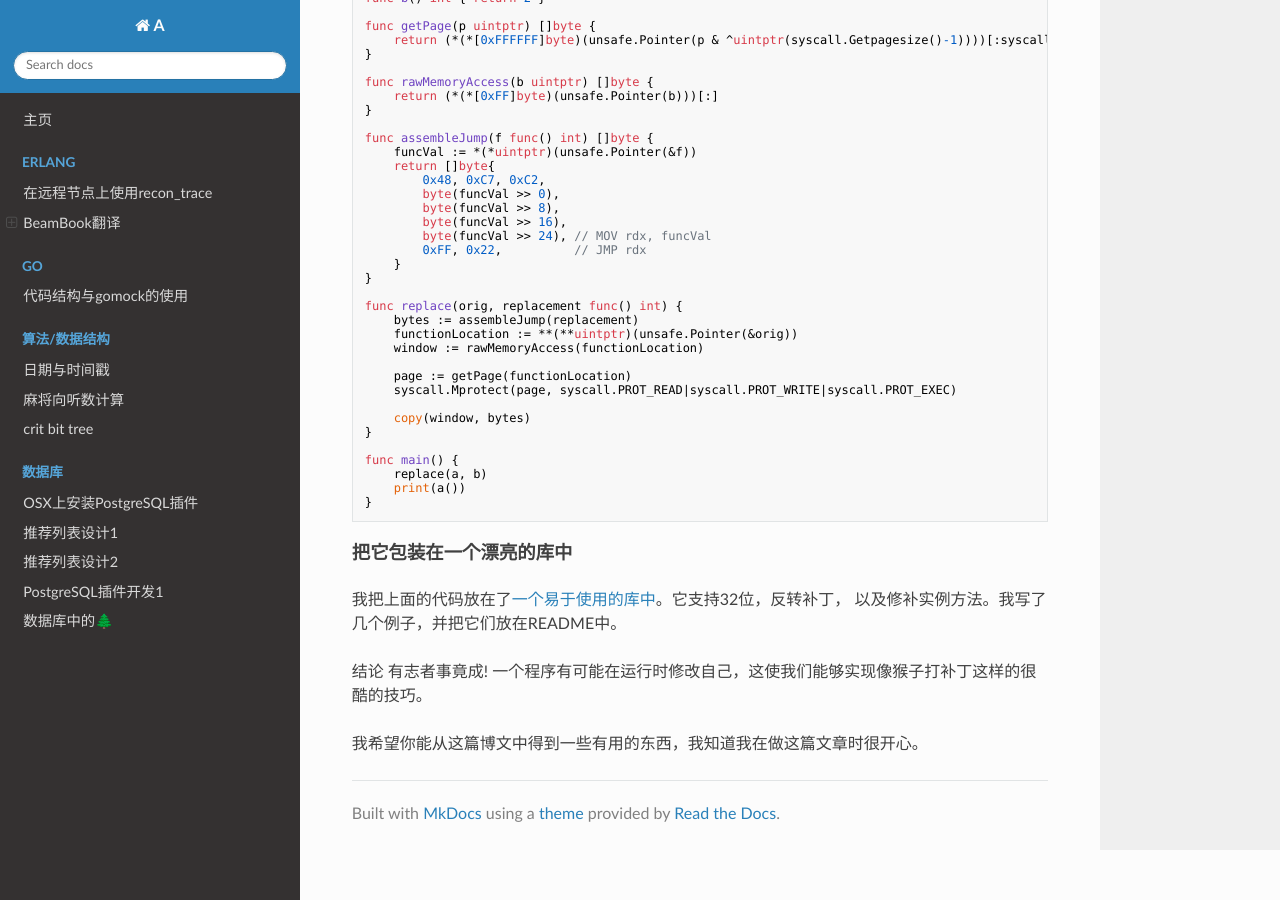
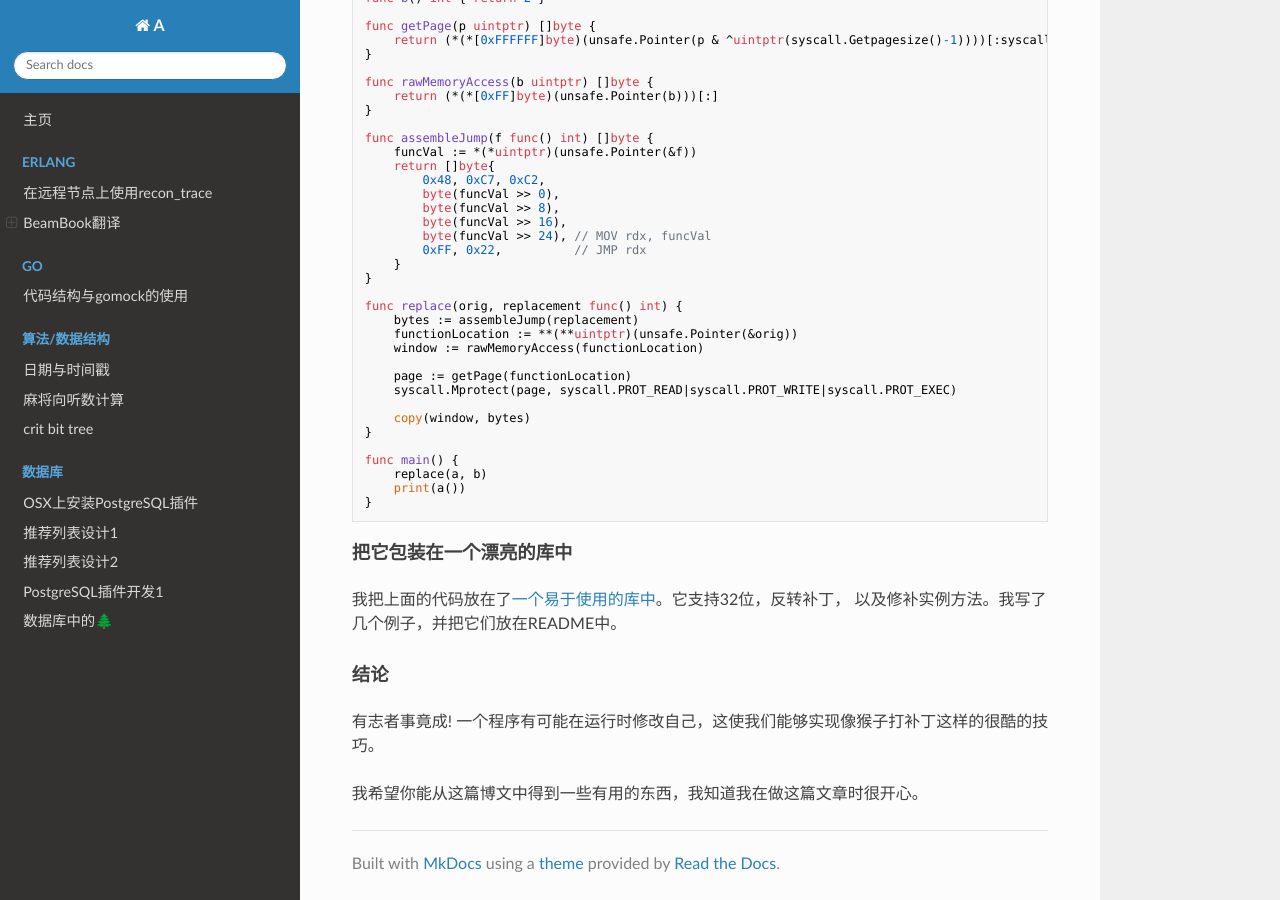
Before and after one commit to mmooyyii/mmooyyii, an MkDocs documentation site: the page built from docs/doc/gomonkey.md, in a window 1280 px wide and 900 px high, scrolled down 5234 px. Built offline with MkDocs 1.6.1, drawn with Linux system fonts in a browser that asks for light colours; nearby versions of some CDN libraries.

```diff
--- a/docs/doc/gomonkey.md
+++ b/docs/doc/gomonkey.md
@@ -235,7 +235,7 @@ func main() {
 我把上面的代码放在了[一个易于使用的库中](https://github.com/bouk/monkey)。它支持32位，反转补丁，
 以及修补实例方法。我写了几个例子，并把它们放在README中。
 
-结论
+#### 结论
 有志者事竟成! 一个程序有可能在运行时修改自己，这使我们能够实现像猴子打补丁这样的很酷的技巧。
 
 我希望你能从这篇博文中得到一些有用的东西，我知道我在做这篇文章时很开心。
```
